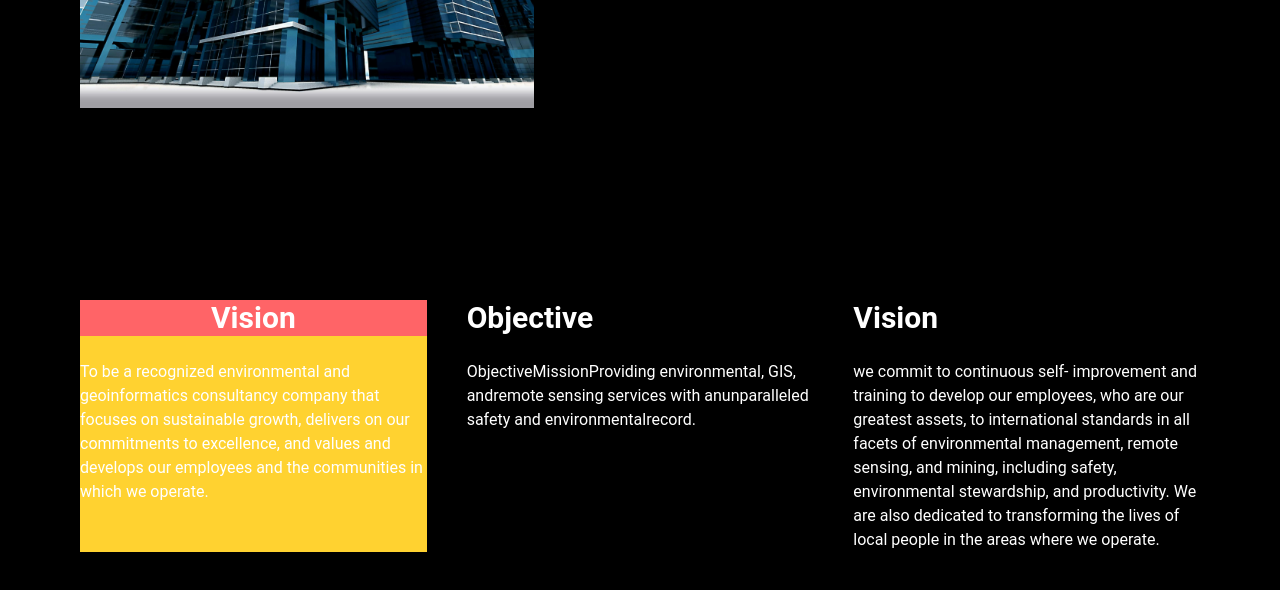
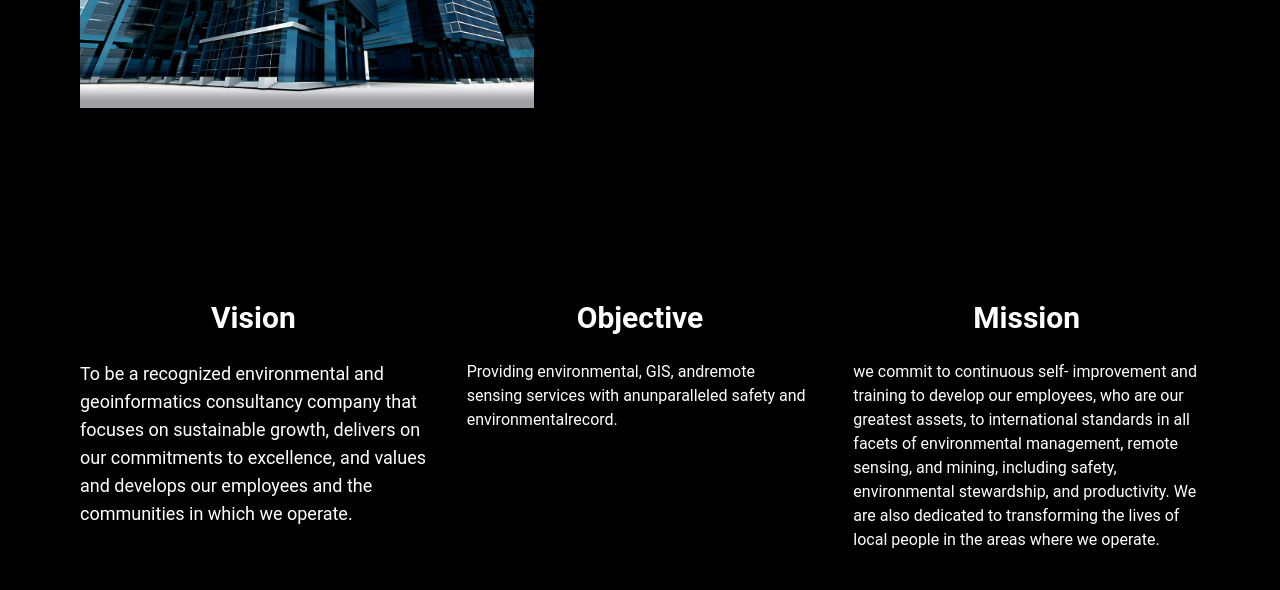
Before and after one commit to Kimberley-saka/zoe-geo, a React (Vite) app: page / in a window 1280 px wide. Shown: the part 1242-1832 px from the top of the page. Built offline with nearby package versions, Linux system fonts and the light colour scheme.

Commit message:
changed styles

```diff
--- a/src/components/About.jsx
+++ b/src/components/About.jsx
@@ -3,9 +3,9 @@ import React from 'react'
 function About() {
   return (
     <div className='grid grid-rows-3 text-left gap-10 md:grid-cols-3 '>
-      <div className='flex flex-col gap-6 bg-amber-300'>
-        <h1 className='text-3xl font-bold text-center bg-red-400'>Vision</h1>
-        <p>
+      <div className='flex flex-col gap-6'>
+        <h1 className='text-3xl font-bold text-center'>Vision</h1>
+        <p className='text-lg'>
         To be a recognized environmental and
         geoinformatics consultancy company
         that focuses on sustainable growth,
@@ -16,17 +16,17 @@ function About() {
         </p>
       </div>
 
-      <div className='flex flex-col gap-6'>
-        <h1 className='text-3xl font-bold'>Objective</h1>
+      <div className='flex flex-col gap-6 h-96'>
+        <h1 className='text-3xl font-bold text-center'>Objective</h1>
         <p>
-        ObjectiveMissionProviding environmental,
+        Providing environmental,
         GIS, andremote sensing services with
         anunparalleled safety and environmentalrecord.
         </p>
       </div>
 
       <div className='flex flex-col gap-6'>
-        <h1 className='text-3xl font-bold'>Vision</h1>
+        <h1 className='text-3xl font-bold text-center'>Mission</h1>
         <p>
         we commit to continuous self-
         improvement and training to develop
```
